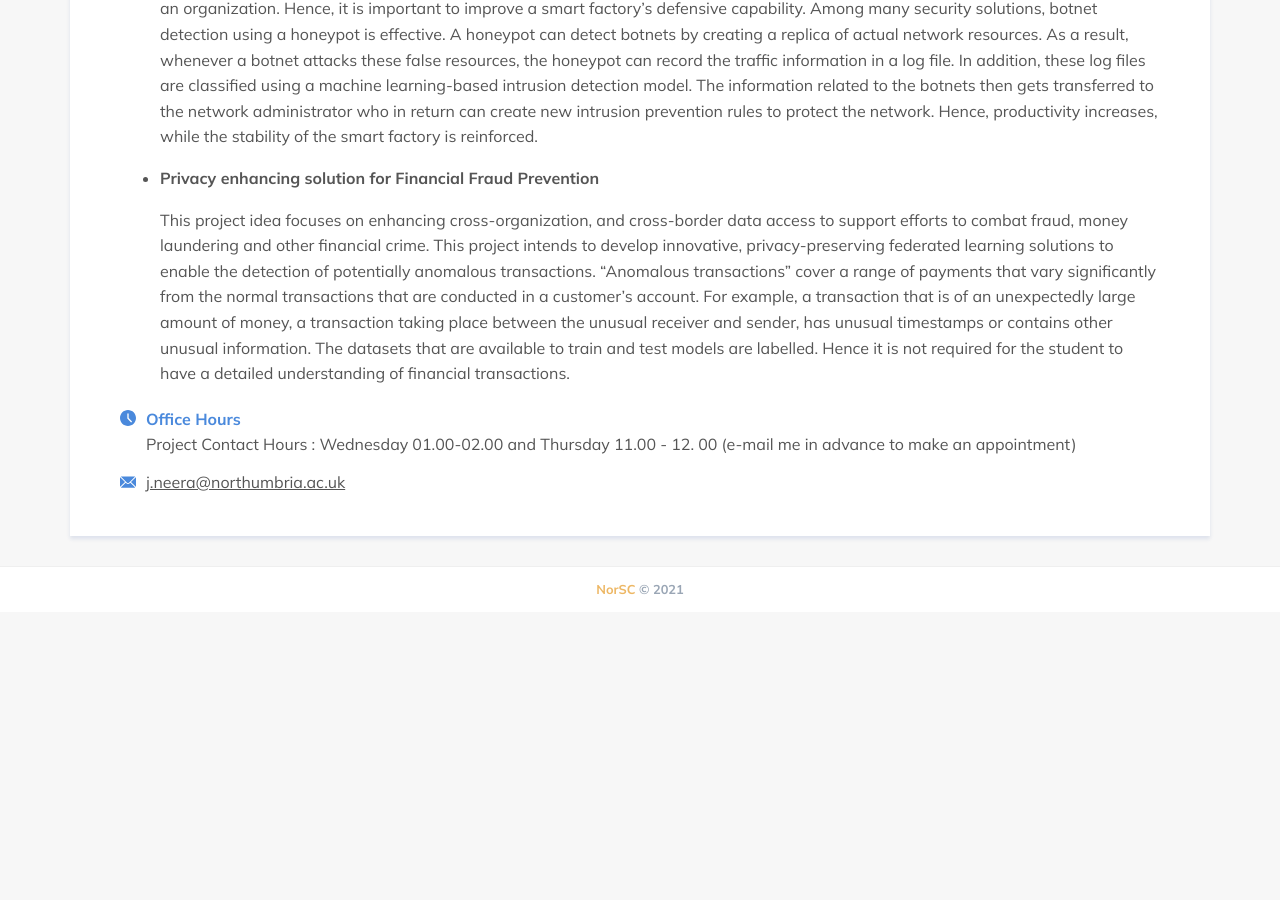
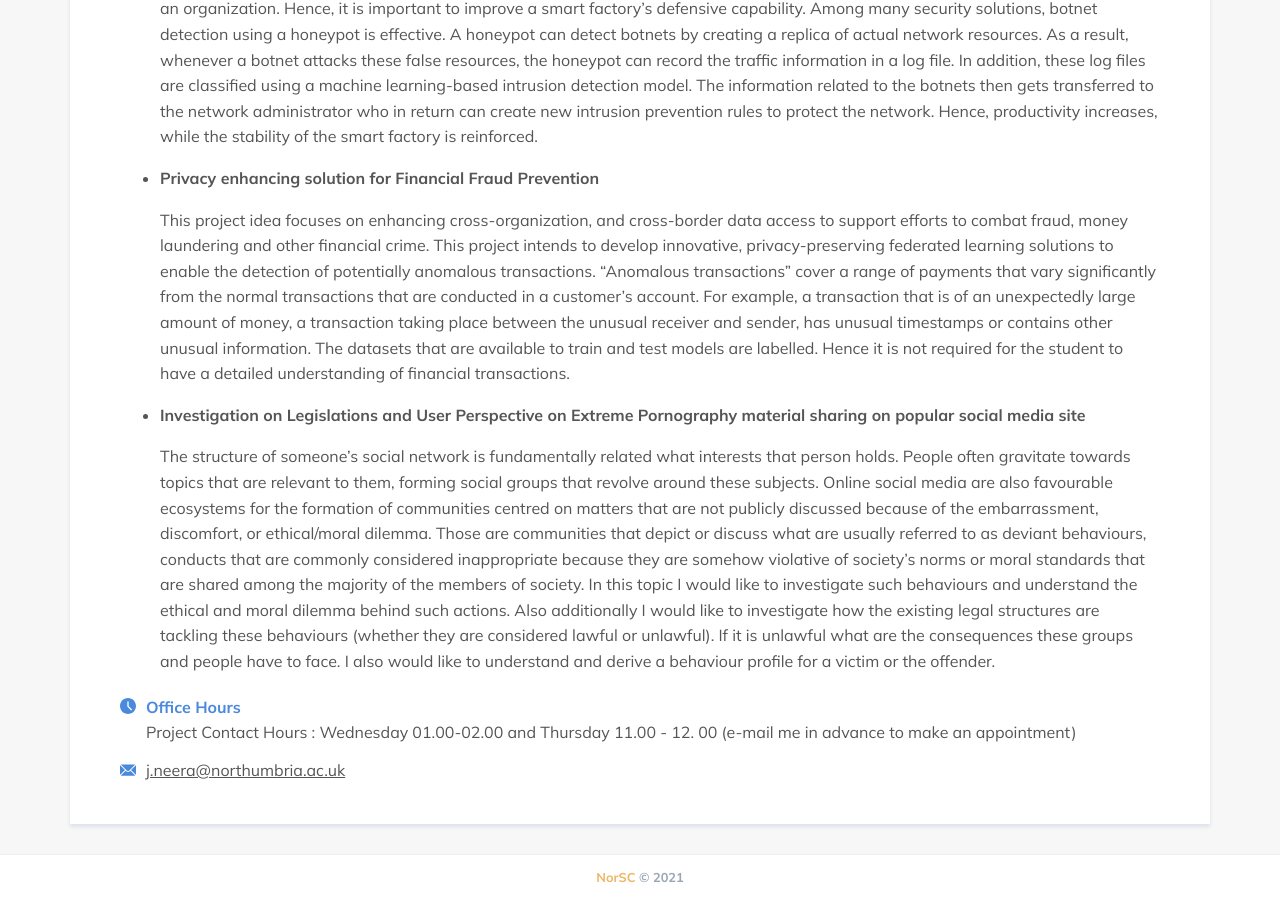
Before and after one commit to NorSC/supervisor-search, a Jekyll site: the page built from _supervisors/jeyamohan-neera.md, in a window 1280 px wide and 900 px high, scrolled down 1046 px. Built offline with Jekyll 4.4.1, drawn with Linux system fonts in a browser that asks for light colours; a script that is not in the unit is left out; before the commit the page ends 1658 px from its top, so only the background shows below that.

Commit message:
Update Supervisors “jeyamohan-neera”

```diff
--- a/_supervisors/jeyamohan-neera.md
+++ b/_supervisors/jeyamohan-neera.md
@@ -41,6 +41,12 @@ additional_details: >-
   * **Privacy enhancing solution for Financial Fraud Prevention**
 
     This project idea focuses on enhancing cross-organization, and cross-border data access to support efforts to combat fraud, money laundering and other financial crime. This project intends to develop innovative, privacy-preserving federated learning solutions to enable the detection of potentially anomalous transactions. “Anomalous transactions” cover a range of payments that vary significantly from the normal transactions that are conducted in a customer’s account. For example, a transaction that is of an unexpectedly large amount of money, a transaction taking place between the unusual receiver and sender, has unusual timestamps or contains other unusual information. The datasets that are available to train and test models are labelled. Hence it is not required for the student to have a detailed understanding of financial transactions.
+  * **Investigation on Legislations and User Perspective on Extreme Pornography material sharing on popular social media site**
+
+    The structure of someone's social network is fundamentally related what interests that person holds.
+    People often gravitate towards topics that are relevant to them, forming social groups that revolve around
+    these subjects. Online social media are also favourable ecosystems for the formation of communities
+    centred on matters that are not publicly discussed because of the embarrassment, discomfort, or ethical/moral dilemma. Those are communities that depict or discuss what are usually referred to as deviant behaviours, conducts that are commonly considered inappropriate because they are somehow violative of society's norms or moral standards that are shared among the majority of the members of society. In this topic I would like to investigate such behaviours and understand the ethical and moral dilemma behind such actions. Also additionally I would like to investigate how the existing legal structures are tackling these behaviours (whether they are considered lawful or unlawful). If it is unlawful what are the consequences these groups and people have to face. I also would like to understand and derive a behaviour profile for a victim or the offender.
 additional_details_msc: >-
   * **Federated Learning based forecasting models for Healthcare Emergencies
   (Pandemic Response)**
@@ -55,4 +61,10 @@ additional_details_msc: >-
   * **Privacy enhancing solution for Financial Fraud Prevention**
 
     This project idea focuses on enhancing cross-organization, and cross-border data access to support efforts to combat fraud, money laundering and other financial crime. This project intends to develop innovative, privacy-preserving federated learning solutions to enable the detection of potentially anomalous transactions. “Anomalous transactions” cover a range of payments that vary significantly from the normal transactions that are conducted in a customer’s account. For example, a transaction that is of an unexpectedly large amount of money, a transaction taking place between the unusual receiver and sender, has unusual timestamps or contains other unusual information. The datasets that are available to train and test models are labelled. Hence it is not required for the student to have a detailed understanding of financial transactions.
+  * **Investigation on Legislations and User Perspective on Extreme Pornography material sharing on popular social media site**
+
+    The structure of someone's social network is fundamentally related what interests that person holds.
+    People often gravitate towards topics that are relevant to them, forming social groups that revolve around
+    these subjects. Online social media are also favourable ecosystems for the formation of communities
+    centred on matters that are not publicly discussed because of the embarrassment, discomfort, or ethical/moral dilemma. Those are communities that depict or discuss what are usually referred to as deviant behaviours, conducts that are commonly considered inappropriate because they are somehow violative of society's norms or moral standards that are shared among the majority of the members of society. In this topic I would like to investigate such behaviours and understand the ethical and moral dilemma behind such actions. Also additionally I would like to investigate how the existing legal structures are tackling these behaviours (whether they are considered lawful or unlawful). If it is unlawful what are the consequences these groups and people have to face. I also would like to understand and derive a behaviour profile for a victim or the offender.
 ---
```
